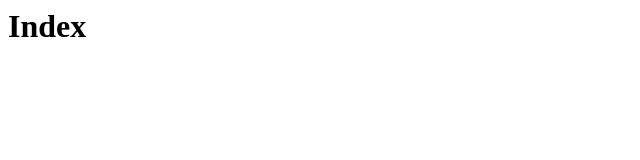
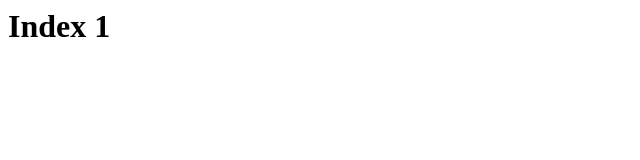
Before and after one commit to daihiraoka/hello-otel-nodejs, a website: page public/index.html in a window 1280 px wide. Shown: the full height of the page, 0-640 px from the left. Drawn offline with Linux system fonts and the light colour scheme.

Commit message:
Update index.html

```diff
--- a/public/index.html
+++ b/public/index.html
@@ -3,6 +3,6 @@
     <title>Index</title>
   </head>
   <body>
-    <h1>Index</h1>
+    <h1>Index 1</h1>
   </body>
 </html>
```
